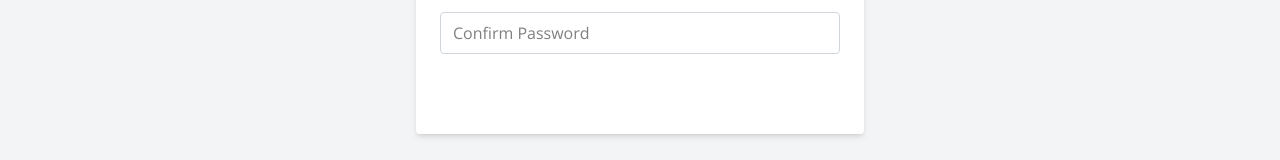
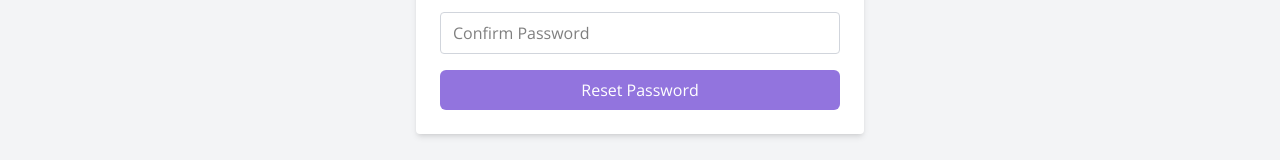
Before and after one commit to kd17-ds/xpenser-17, a React (Vite) app in the folder Frontend/: page /forgotpass in a window 1280 px wide. Shown: the part 472-632 px from the top of the page. Built offline with nearby package versions, Linux system fonts and the light colour scheme; no server answers.

Commit message:
Forgotpass btn update

```diff
--- a/Frontend/src/pages/commonPages/Authentication.jsx
+++ b/Frontend/src/pages/commonPages/Authentication.jsx
@@ -166,7 +166,7 @@ export default function Authentication({ formType }) {
                             <div className="w-full text-left">
                                 <button
                                     type="button"
-                                    className="text-blue-600 text-sm hover:underline"
+                                    className="text-blue-600 text-sm hover:underline hover:cursor-pointer"
                                     onClick={passChange}
                                 >
                                     Forgot Password?
--- a/Frontend/src/pages/commonPages/ForgotPass.jsx
+++ b/Frontend/src/pages/commonPages/ForgotPass.jsx
@@ -62,8 +62,8 @@ export default function ForgotPass() {
                 {message && (
                     <div
                         className={`mb-4 px-4 py-2 rounded text-sm ${type === "success"
-                                ? "bg-green-100 text-green-700"
-                                : "bg-red-100 text-red-700"
+                            ? "bg-green-100 text-green-700"
+                            : "bg-red-100 text-red-700"
                             }`}
                     >
                         {message}
@@ -89,10 +89,11 @@ export default function ForgotPass() {
 
                     <button
                         onClick={handleSubmit}
-                        className="w-full bg-sec text-white py-2 rounded hover:bg-lite transition"
+                        className="w-full bg-secondary text-primary py-2 rounded-md hover:opacity-90 transition duration-200"
                     >
                         Reset Password
                     </button>
+
                 </div>
             </div>
         </div>
--- a/Frontend/src/pages/commonPages/VerifyEmail.jsx
+++ b/Frontend/src/pages/commonPages/VerifyEmail.jsx
@@ -48,8 +48,8 @@ export default function VerifyEmail() {
             {message && (
                 <div
                     className={`mb-6 px-4 py-2 rounded text-center text-lg ${type === "success"
-                            ? "bg-green-100 text-green-700"
-                            : "bg-red-100 text-red-700"
+                        ? "bg-green-100 text-green-700"
+                        : "bg-red-100 text-red-700"
                         }`}
                 >
                     {message}
@@ -58,7 +58,7 @@ export default function VerifyEmail() {
 
             {verified && (
                 <Link to="/login">
-                    <button className="bg-amber-500 hover:bg-amber-600 text-white font-semibold py-2 px-4 rounded transition">
+                    <button className="bg-secondary hover:bg-secondary text-white font-semibold py-2 px-4 rounded transition">
                         Go to Login
                     </button>
                 </Link>
```
Also changed, not shown: 4 other files (tests, documents, lock files or other folders).
